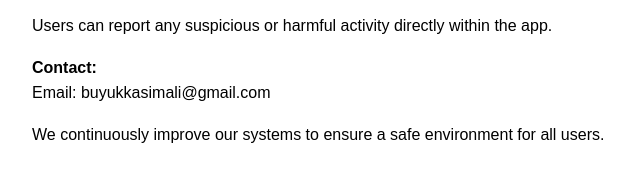
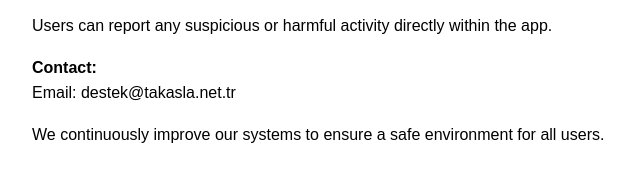
Before and after one commit to frantico1/takasla-child-safety, a plain HTML site: page index.html in a window 1280 px wide. Shown: the part 445-626 px from the top of the page, 208-848 px from the left. Drawn offline with Linux system fonts and the light colour scheme.

Commit message:
Update contact email in index.html

```diff
--- a/index.html
+++ b/index.html
@@ -35,7 +35,7 @@
 <p>Users can report any suspicious or harmful activity directly within the app.</p>
 
 <p><strong>Contact:</strong><br>
-Email: buyukkasimali@gmail.com</p>
+Email: destek@takasla.net.tr</p>
 
 <p>We continuously improve our systems to ensure a safe environment for all users.</p>
 
```
